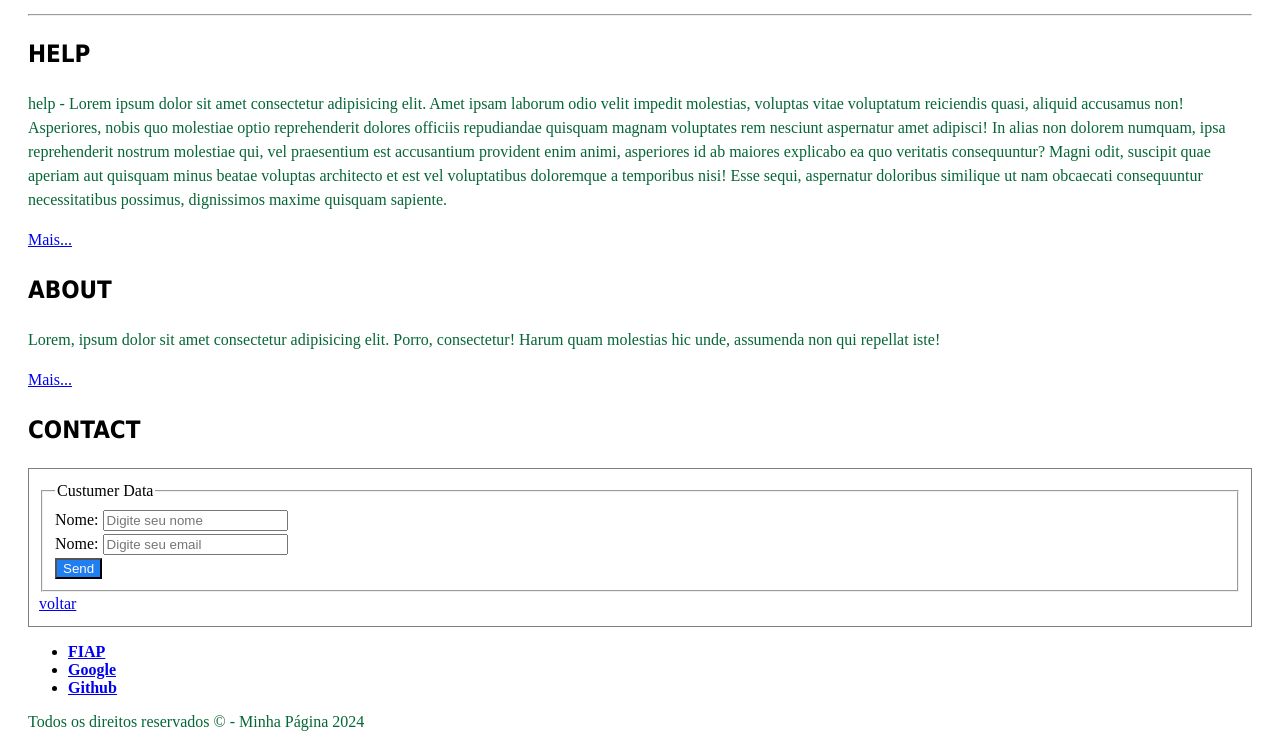
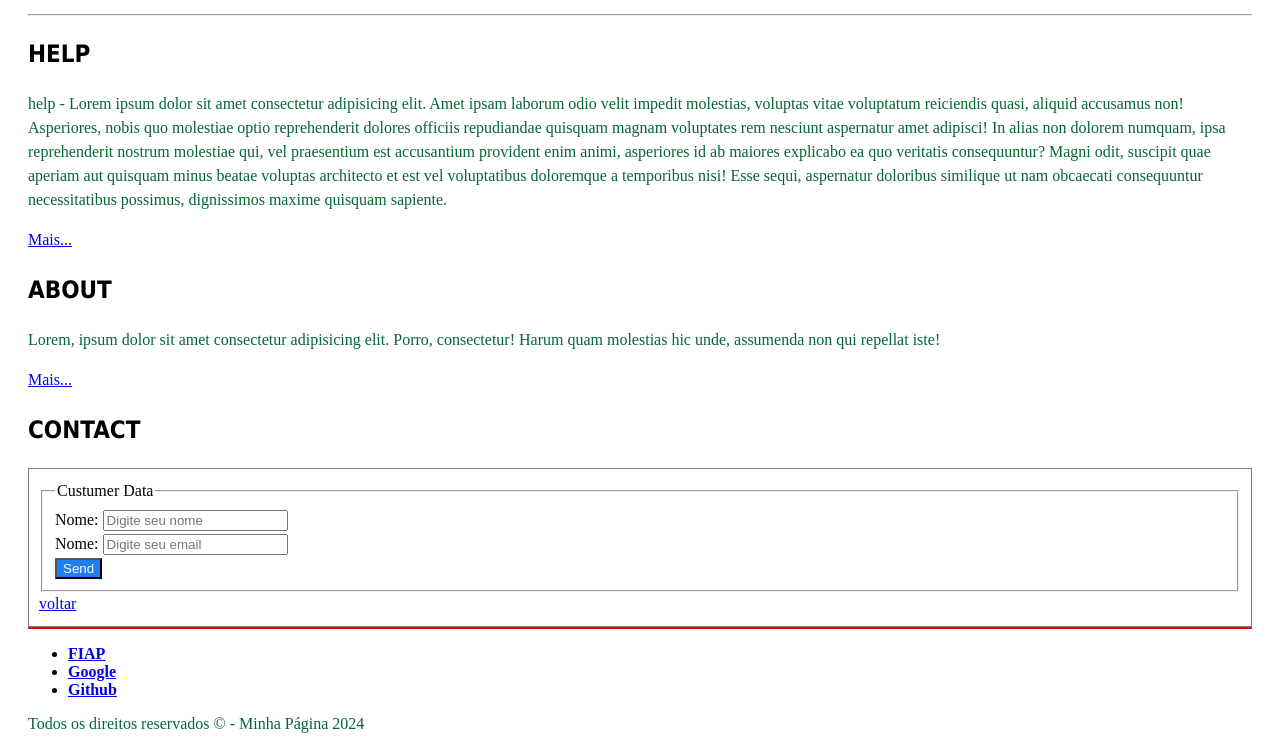
Before and after one commit to felipe-2833/projeto-inicial, a plain HTML site: page index.html in a window 1280 px wide. Shown: the part 272-1025 px from the top of the page. Drawn offline with Linux system fonts and the light colour scheme.

Commit message:
footer style

```diff
--- a/css/style.css
+++ b/css/style.css
@@ -28,3 +28,6 @@ button{
     background-color: rgb(32, 126, 241);
     color: rgb(252, 252, 252);
 }
+footer{
+    border-top: solid 2px rgb(238, 6, 6);
+}
```
